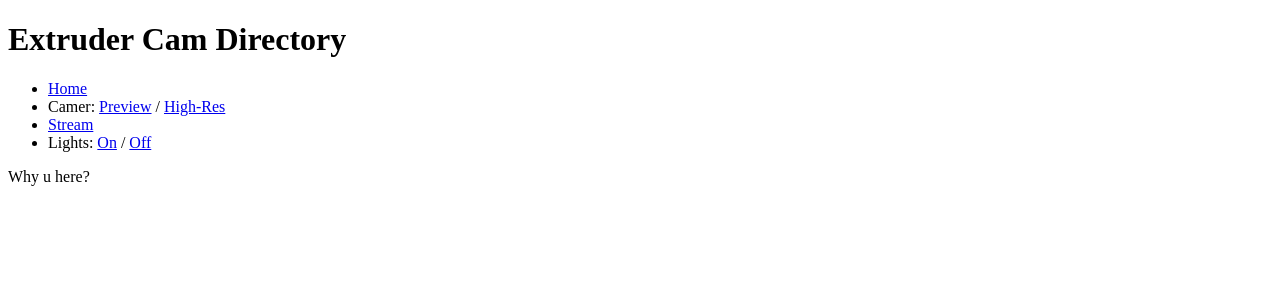
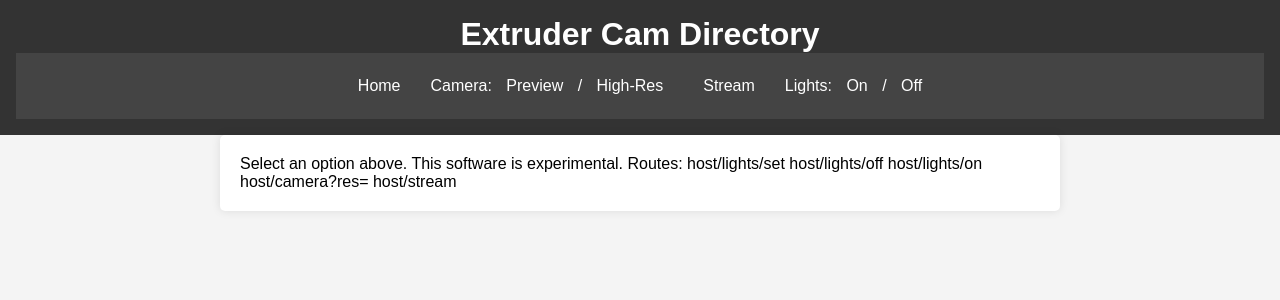
Before and after one commit to FerrenF/PiCamLights, a Flask app: page / in a window 1280 px wide. Shown: the top 300 px of the page. Run offline with Flask 3, Linux system fonts and the light colour scheme.

Commit message:
added style

```diff
--- /dev/null
+++ b/static/style.css
@@ -0,0 +1,55 @@
+body {
+    font-family: Arial, sans-serif;
+    background-color: #f4f4f4;
+    margin: 0;
+    padding: 0;
+}
+
+.header {
+    background-color: #333;
+    color: #fff;
+    padding: 1rem;
+    text-align: center;
+}
+
+.title {
+    margin: 0;
+    padding: 0;
+}
+
+.navigation {
+    background-color: #444;
+    padding: 0.5rem;
+}
+
+.nav-list {
+    list-style-type: none;
+    padding: 0;
+    display: flex;
+    justify-content: center;
+}
+
+.nav-item {
+    margin: 0 10px;
+}
+
+.nav-link {
+    text-decoration: none;
+    color: #fff;
+    padding: 5px 10px;
+    border-radius: 5px;
+    transition: background-color 0.3s ease;
+}
+
+.nav-link:hover {
+    background-color: #555;
+}
+
+.content-wrapper {
+    padding: 20px;
+    max-width: 800px;
+    margin: auto;
+    background-color: #fff;
+    border-radius: 5px;
+    box-shadow: 0 0 10px rgba(0, 0, 0, 0.1);
+}
--- a/templates/base.html
+++ b/templates/base.html
@@ -2,17 +2,28 @@
 
 {% block body %}
 <body>
-    <h1>Extruder Cam Directory</h1>
-    <nav>
-        <ul>
-            <li><a href="/">Home</a></li>
-            <li>Camer: <a href="/camera">Preview</a> / <a href="/camera?res=high">High-Res</a></li>
-            <li><a href="/stream">Stream</a></li>
-            <li>Lights: <a href="#" onclick="lightsOn()">On</a> / <a href="#" onclick="lightsOff()">Off</a></li>
-        </ul>
-    </nav>
-    <div class="content">
-        {% block content %} {% endblock %}
+    <header class="header">
+        <h1 class="title">Extruder Cam Directory</h1>
+        <nav class="navigation">
+            <ul class="nav-list">
+                <li class="nav-item"><a href="/" class="nav-link">Home</a></li>
+                <li class="nav-item">
+                    Camera:
+                    <a href="/camera" class="nav-link">Preview</a> /
+                    <a href="/camera?res=high" class="nav-link">High-Res</a>
+                </li>
+                <li class="nav-item"><a href="/stream" class="nav-link">Stream</a></li>
+                <li class="nav-item">
+                    Lights:
+                    <a href="#" class="nav-link" onclick="lightsOn()">On</a> /
+                    <a href="#" class="nav-link" onclick="lightsOff()">Off</a>
+                </li>
+            </ul>
+        </nav>
+    </header>
+    <div class="content-wrapper">
+        {% block content %}
+        {% endblock %}
     </div>
 </body>
 {% endblock %}
--- a/templates/head.html
+++ b/templates/head.html
@@ -3,6 +3,7 @@
 <head>
     <meta charset="UTF-8">
     <link rel="shortcut icon" href="{{ url_for('static', filename='favicon.ico') }}">
+    <link rel="stylesheet" href="{{ url_for('static', filename='style.css')}}"/>
     <title>FlaskApp</title>
     <script src="{{ url_for('static', filename='socket.io.min.js') }}"></script>
             <script type="text/javascript">
--- a/templates/index.html
+++ b/templates/index.html
@@ -2,5 +2,11 @@
 
 
 {% block content %}
-Why u here?
+    Select an option above. This software is experimental.
+    Routes:
+        host/lights/set
+        host/lights/off
+        host/lights/on
+        host/camera?res=
+        host/stream
 {% endblock %}
--- a/templates/still_noui.html
+++ /dev/null
@@ -1,6 +0,0 @@
-{% extends 'base_noui.html' %}
-
-
-{% block content %}
-    <img id="img_feed" src="{{imageData}}"/>
-{% endblock %}
```
